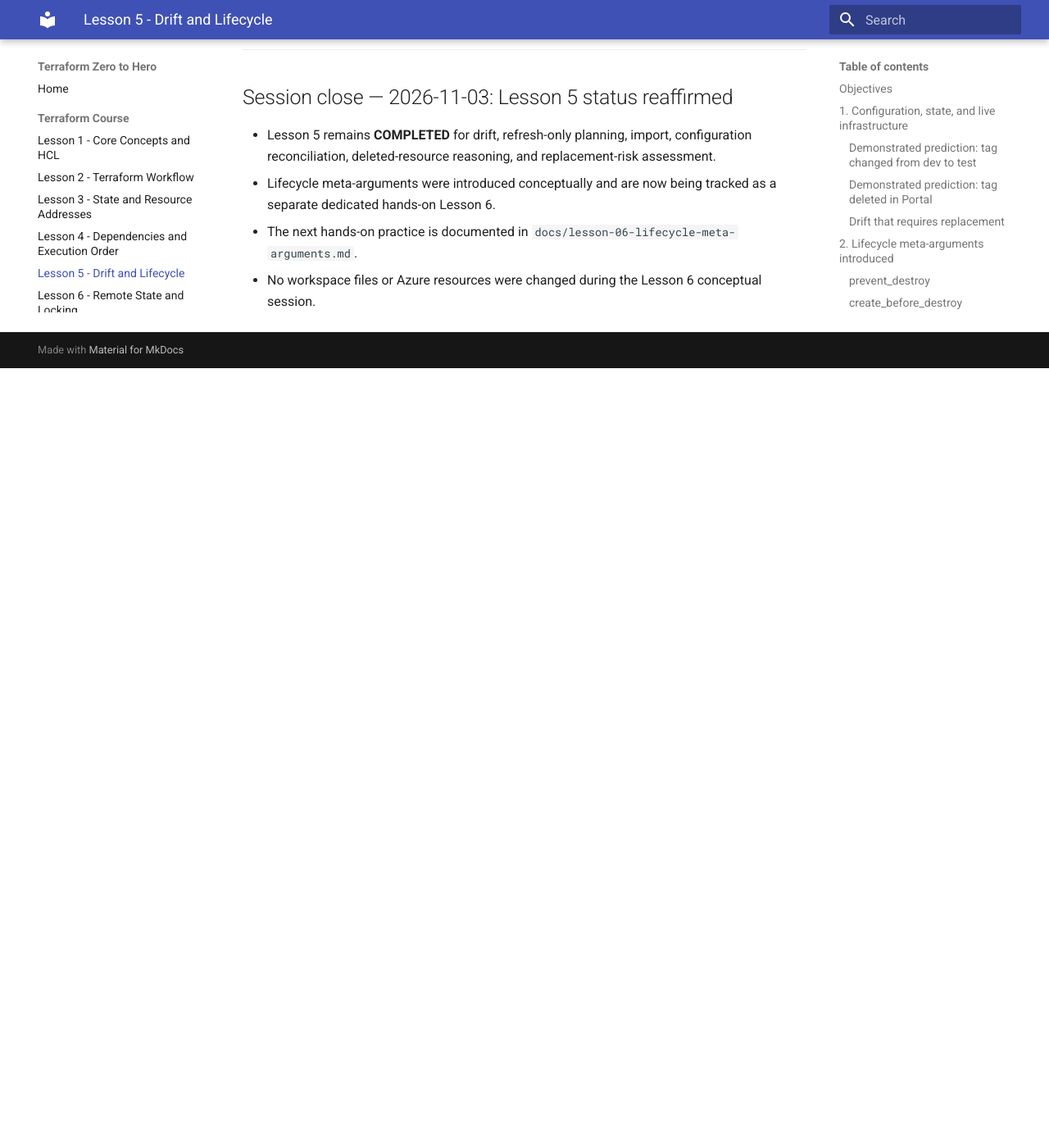
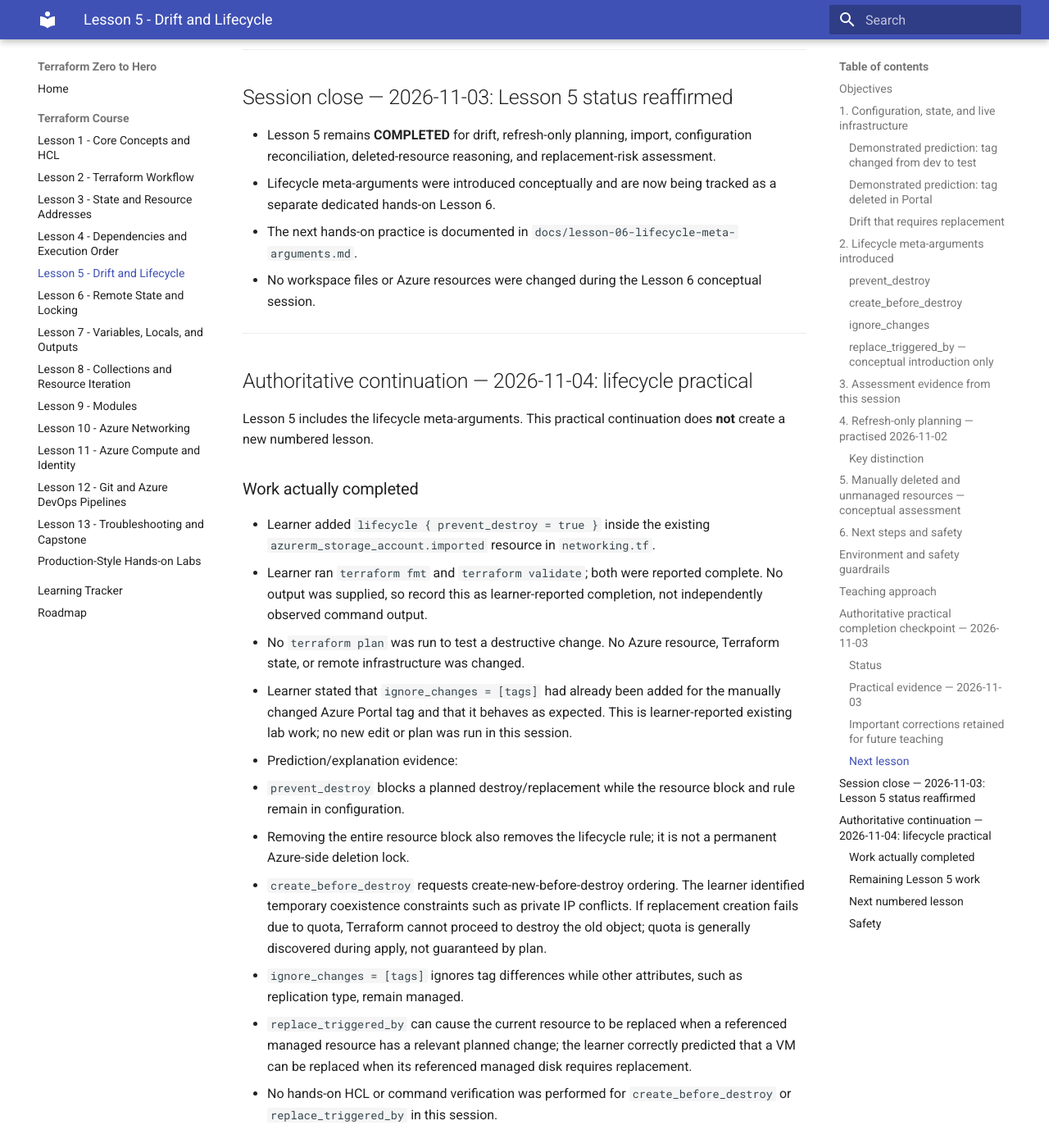
Before and after one commit to pshewale-dev/terraform-azure-lab, an MkDocs documentation site: the page built from docs/lesson-05-drift-lifecycle.md, in a window 1280 px wide and 1400 px high, scrolled down 8015 px. Shown: the whole window at 82% size. Built offline with MkDocs 1.6.1 and Material for MkDocs 9.7.7, drawn with Linux system fonts in a browser that asks for light colours; before the commit the page ends 8464 px from its top, so only the background shows below that; some of the changed text lies outside the part shown.

Commit message:
Record Lesson 5 lifecycle practical progress and correct next lesson

```diff
--- a/docs/lesson-05-drift-lifecycle.md
+++ b/docs/lesson-05-drift-lifecycle.md
@@ -204,3 +204,33 @@ Workspace: `~/azure-lab/terraform-hcl-practice`; local Terraform state.
 - Lifecycle meta-arguments were introduced conceptually and are now being tracked as a separate dedicated hands-on Lesson 6.
 - The next hands-on practice is documented in `docs/lesson-06-lifecycle-meta-arguments.md`.
 - No workspace files or Azure resources were changed during the Lesson 6 conceptual session.
+
+---
+
+## Authoritative continuation — 2026-11-04: lifecycle practical
+
+Lesson 5 includes the lifecycle meta-arguments. This practical continuation does **not** create a new numbered lesson.
+
+### Work actually completed
+- Learner added `lifecycle { prevent_destroy = true }` inside the existing `azurerm_storage_account.imported` resource in `networking.tf`.
+- Learner ran `terraform fmt` and `terraform validate`; both were reported complete. No output was supplied, so record this as learner-reported completion, not independently observed command output.
+- No `terraform plan` was run to test a destructive change. No Azure resource, Terraform state, or remote infrastructure was changed.
+- Learner stated that `ignore_changes = [tags]` had already been added for the manually changed Azure Portal tag and that it behaves as expected. This is learner-reported existing lab work; no new edit or plan was run in this session.
+- Prediction/explanation evidence:
+  - `prevent_destroy` blocks a planned destroy/replacement while the resource block and rule remain in configuration.
+  - Removing the entire resource block also removes the lifecycle rule; it is not a permanent Azure-side deletion lock.
+  - `create_before_destroy` requests create-new-before-destroy ordering. The learner identified temporary coexistence constraints such as private IP conflicts. If replacement creation fails due to quota, Terraform cannot proceed to destroy the old object; quota is generally discovered during apply, not guaranteed by plan.
+  - `ignore_changes = [tags]` ignores tag differences while other attributes, such as replication type, remain managed.
+  - `replace_triggered_by` can cause the current resource to be replaced when a referenced managed resource has a relevant planned change; the learner correctly predicted that a VM can be replaced when its referenced managed disk requires replacement.
+- No hands-on HCL or command verification was performed for `create_before_destroy` or `replace_triggered_by` in this session.
+
+### Remaining Lesson 5 work
+1. Verify the existing `ignore_changes = [tags]` configuration safely; avoid unnecessary Azure plan calls if current evidence is sufficient.
+2. Practise `create_before_destroy` and `replace_triggered_by` with isolated/local-only examples or configuration snippets, not destructive tests against the imported Azure Storage Account.
+3. Complete a concise integrated assessment and record which lifecycle arguments are command-verified versus conceptually understood.
+
+### Next numbered lesson
+After the remaining Lesson 5 lifecycle practice and assessment, proceed to **Lesson 6 — Remote State and Locking** (`lesson-06-remote-state.md`). Do not call lifecycle meta-arguments Lesson 6 and do not renumber the roadmap.
+
+### Safety
+Preserve `rg-tf-lab-prashant-dev`, its VNet, subnet, both Storage Accounts and local state, plus the separate `vm-practice/hub-spoke-lab` Azure Storage backend/state. No apply, refresh-only apply, destroy, state mutation, import, backend migration, or impactful Azure operation without fresh explicit approval.
```
